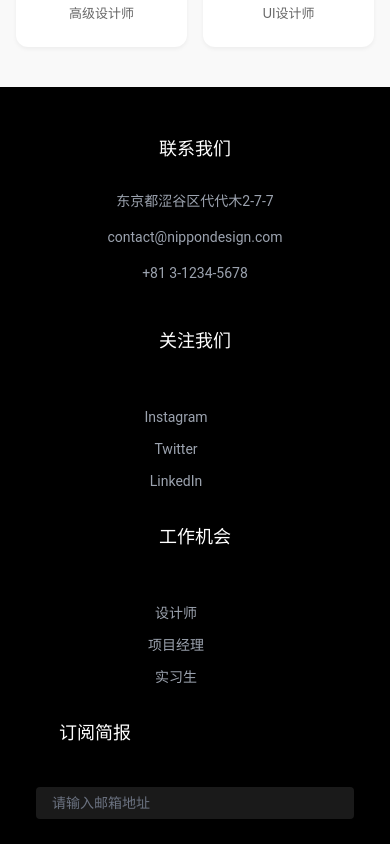
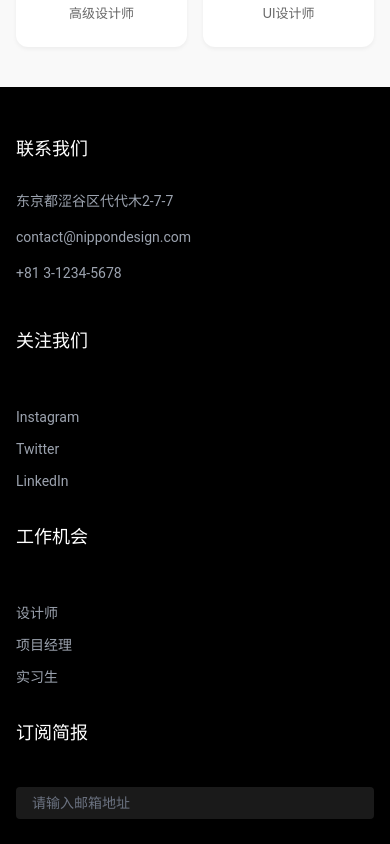
Before and after one commit to SeanParker2/ThanStudioNew, a React (Vite) app: page / in a window 390 px wide. Shown: the part 4580-5424 px from the top of the page. Built offline with nearby package versions, Linux system fonts and the light colour scheme.

Commit message:
style(components): 调整文本对齐方式并优化滚动条样式
- 将 Footer 组件中的文本对齐方式从居中改为左对齐
- 优化 Work 页面中类别项的样式，包括字体大小、内边距和过渡效果
- 调整滚动条样式，使其在移动端更加美观

```diff
--- a/src/components/Footer.css
+++ b/src/components/Footer.css
@@ -298,8 +298,8 @@
     width: 100%;
     height: auto;
     margin-left: 0;
-    padding: 0 20px;
-    text-align: center;
+    padding: 0;
+    text-align: left;
   }
 
   .music_17_0579,
@@ -309,7 +309,7 @@
     width: 100%;
     font-size: 18px;
     margin-bottom: 16px;
-    text-align: center;
+    text-align: left;
   }
 
   .music_17_0580,
@@ -325,7 +325,7 @@
     font-size: 14px;
     line-height: 20px;
     margin-top: 12px;
-    text-align: center;
+    text-align: left;
   }
 
   .music_17_0591 {
--- a/src/pages/Work.css
+++ b/src/pages/Work.css
@@ -436,16 +436,17 @@
 
   .music_17_4049 {
     width: 100%;
-    margin: 20px 0;
-    padding: 16px;
+    margin: 16px 0;
+    padding: 8px 16px;
     overflow-x: auto;
     -webkit-overflow-scrolling: touch;
     display: flex;
     flex-wrap: nowrap;
     justify-content: flex-start;
-    gap: 12px;
+    gap: 8px;
     scrollbar-width: none;
     -ms-overflow-style: none;
+    position: relative;
   }
 
   .music_17_4049::-webkit-scrollbar {
@@ -453,9 +454,23 @@
   }
 
   .category-item {
-    font-size: 13px;
-    padding: 6px 12px;
+    font-size: 14px;
+    padding: 8px 16px;
     white-space: nowrap;
+    border-radius: 20px;
+    background: #f5f5f5;
+    color: #333;
+    transition: all 0.2s ease;
+  }
+
+  .category-item.active {
+    background: #000;
+    color: #fff;
+    font-weight: 500;
+  }
+
+  .category-item:active {
+    transform: scale(0.95);
   }
 
   .work-gallery {
```
